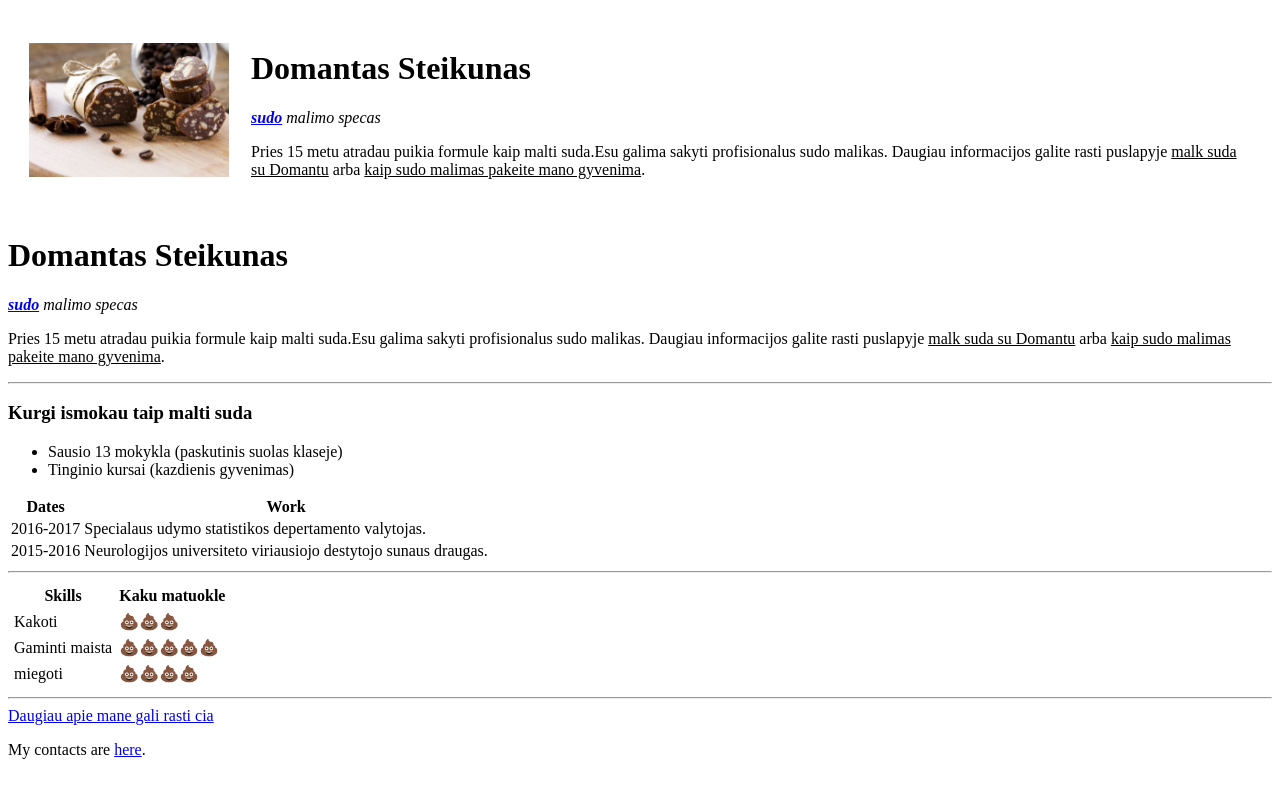
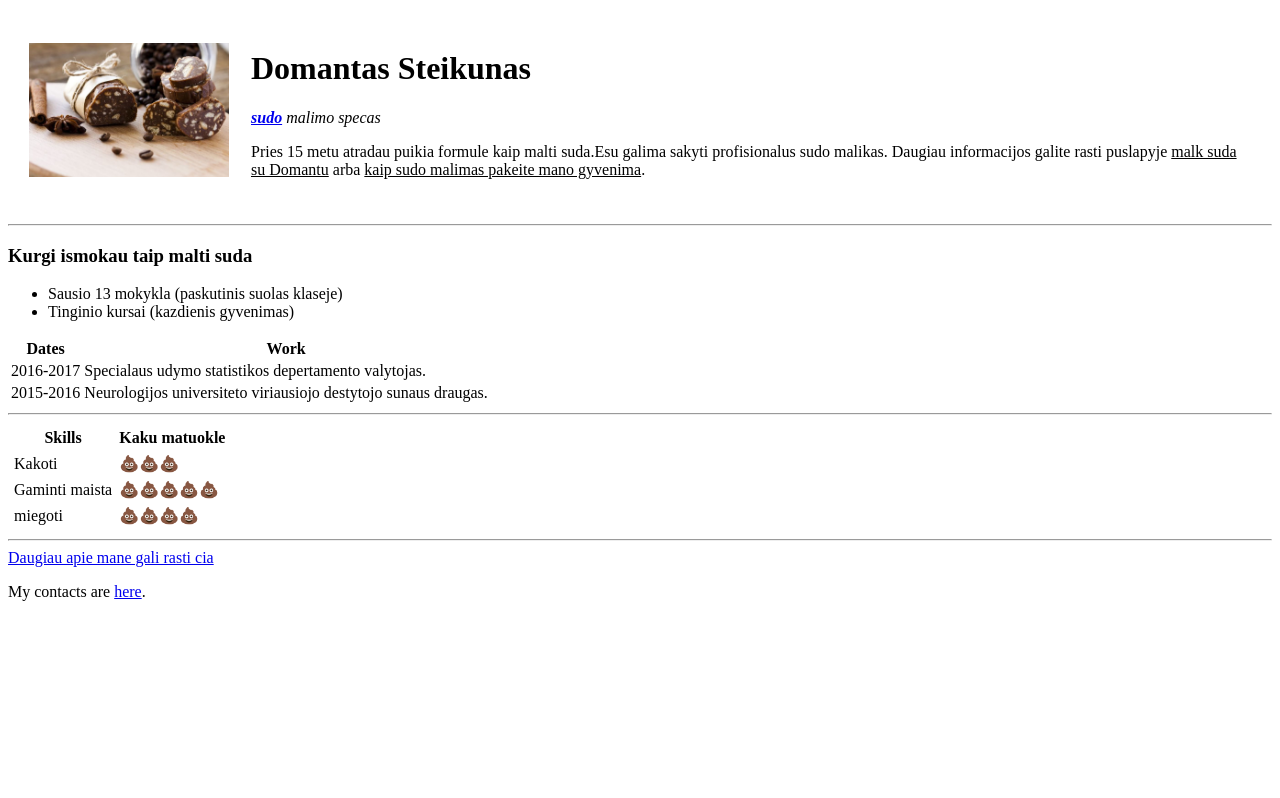
Before and after one commit to another-learner/cv, a plain HTML site: page index.html in a window 1280 px wide. Drawn offline with Linux system fonts and the light colour scheme.

Commit message:
small fix

```diff
--- a/index.html
+++ b/index.html
@@ -21,16 +21,7 @@
       </tr>
     </table>
 
-    <h1>Domantas Steikunas</h1>
-    <p>
-      <em>
-        <strong><a href="https://www.ipoopyou.com/">sudo</a></strong>
-        malimo specas</em>
-    </p>
-    <p>Pries 15 metu atradau puikia formule kaip malti suda.Esu galima sakyti profisionalus sudo malikas. Daugiau informacijos galite rasti puslapyje
-      <u>malk suda su Domantu</u>
-      arba
-      <u>kaip sudo malimas pakeite mano gyvenima</u>.</p>
+
       <hr>
       <h3>Kurgi ismokau taip malti suda</h3>
       <ul>
```
